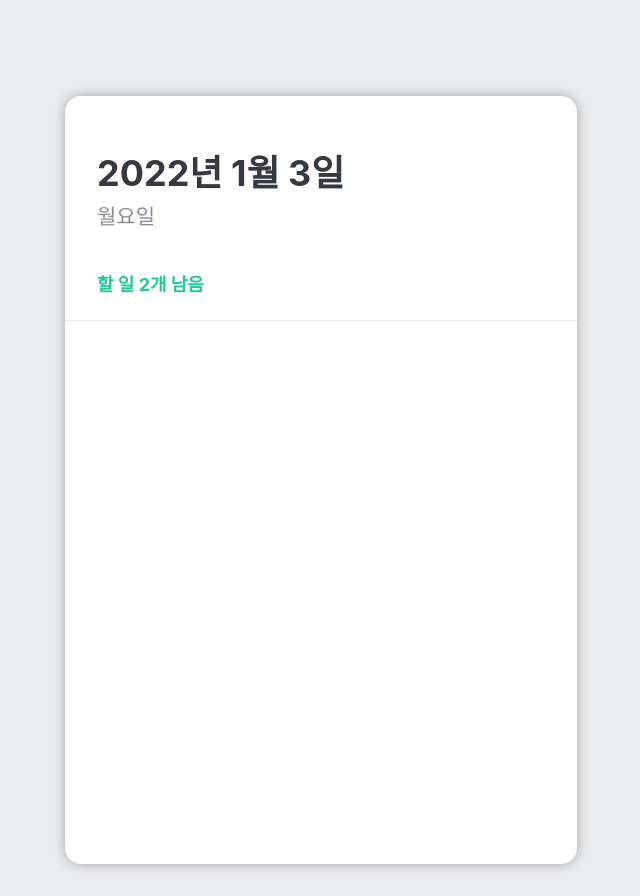
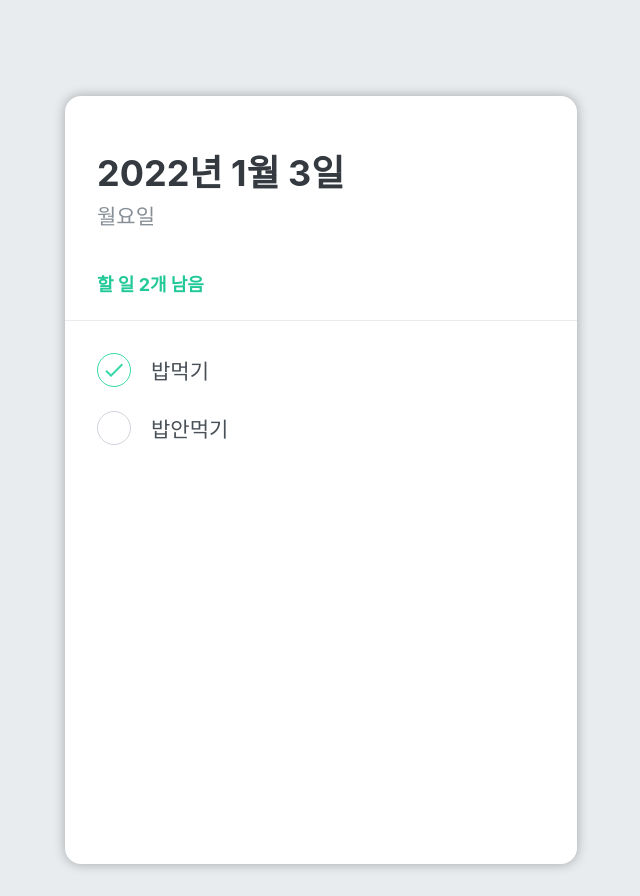
Before and after one commit to chjh6107/veloprt-to-do-react, a React (Vite) app: page / in a window 1280 px wide. Shown: the whole page, without its empty margins (319-959 px from the left). Built offline with nearby package versions, Linux system fonts and the light colour scheme.

Commit message:
~todoitem

```diff
--- a/package.json
+++ b/package.json
@@ -9,6 +9,7 @@
   "dependencies": {
     "react": "^17.0.2",
     "react-dom": "^17.0.2",
+    "react-icons": "^4.3.1",
     "styled-components": "^5.3.3"
   },
   "devDependencies": {
--- a/src/App.jsx
+++ b/src/App.jsx
@@ -1,10 +1,12 @@
 import TodoHead from "./components/TodoHead";
+import TodoList from "./components/TodoList";
 import TodoTemplate from "./components/TodoTemplate"
 const App=()=> {
 
     return (
         <TodoTemplate>
             <TodoHead/>
+            <TodoList/>
         </TodoTemplate>
     )
 }
--- /dev/null
+++ b/src/common/common.jsx
@@ -0,0 +1,8 @@
+const now = new Date();
+export const getFullDate=()=>{
+    return now.getFullYear()+"년 "+(now.getMonth()+1)+"월 "+now.getDate()+"일";
+}
+export const getToday=()=>{
+    const days="일월화수목금토";
+    return days[now.getDay()]+"요일";
+}
--- a/src/components/TodoHead.jsx
+++ b/src/components/TodoHead.jsx
@@ -1,4 +1,5 @@
 import styled from "styled-components";
+import { getFullDate, getToday } from "../common/common";
 
 const TodoHeadBlock = styled.div`
     padding-top: 48px;
@@ -27,17 +28,8 @@ const TodoHeadBlock = styled.div`
 const TodoHead=()=>{
     return(
         <TodoHeadBlock>
-            <h1>{(()=>{
-                const now = new Date();
-                return now.getFullYear()+"년 "+(now.getMonth()+1)+"월 "+now.getDate()+"일";
-                })()}</h1>
-            <div className="day">
-                {(()=>{
-                    const now = new Date();
-                    const days="일월화수목금토";
-                    return days[now.getDay()]+"요일";
-                })()}
-            </div>
+            <h1>{getFullDate()}</h1>
+            <div className="day">{getToday()}</div>
             <div className="tasks-left">할 일 2개 남음</div>
         </TodoHeadBlock>
     )
--- a/src/components/TodoItem.jsx
+++ b/src/components/TodoItem.jsx
@@ -0,0 +1,69 @@
+import styled, { css } from "styled-components";
+import {MdDelete, MdDone}from "react-icons/md";
+
+const Remove = styled.div`
+    display: flex;
+    align-items: center;
+    justify-content: center;
+    color: #dee2e6;
+    font-size: 24px;
+    cursor: pointer;
+    &:hover {
+        color: #928f8f;
+    }
+    display: none;
+`;
+
+const TodoItemBlock=styled.div`
+    display: flex;
+    align-items: center;
+    /* padding: 12px 0; */
+    padding-top: 12px;
+    padding-bottom: 12px;
+    &:hover{
+        ${Remove}{
+            display: initial;
+        }
+    }
+`;
+
+const CheckCircle = styled.div`
+    width: 32px;
+    height: 32px;
+    border-radius: 1em;
+    border: 1px solid #ced4da;
+    font-size: 24px;
+    display: flex;
+    align-items: center;
+    justify-content: center;
+    margin-right: 20px;
+    cursor: pointer;
+    ${props=>
+        props.done &&
+        css`
+            border: 1px solid #38d9a9;
+            color: #38d9a9;
+    `}
+`;
+
+const Text = styled.div`
+    flex: 1;
+    font-size: 21px;
+    color: #495057;
+    ${props=>
+        props.done &&
+        css`
+            color: #ce4da;
+    `}
+`;
+
+const TodoItem=({id, done, text})=>{
+    return(
+        <TodoItemBlock>
+            <CheckCircle done={done}>{done && <MdDone/>}</CheckCircle>
+            <Text done={done}>{text}</Text>
+            <Remove><MdDelete/></Remove>
+        </TodoItemBlock>
+    )
+}
+export default TodoItem;
--- a/src/components/TodoList.jsx
+++ b/src/components/TodoList.jsx
@@ -0,0 +1,19 @@
+import styled from "styled-components";
+import TodoItem from "./TodoItem";
+
+const TodoListBlock=styled.div`
+    flex: 1;
+    padding: 20px 32px 48px;
+    overflow-y: auto;
+    /* background: gray; //테스트용 */
+`;
+
+const TodoList=()=>{
+    return (
+        <TodoListBlock>
+            <TodoItem text="밥먹기" done={true}/>
+            <TodoItem text="밥안먹기" done={false}/>
+        </TodoListBlock>
+    )
+}
+export default TodoList;
```
Also changed, not shown: 1 other file (tests, documents, lock files or other folders).
